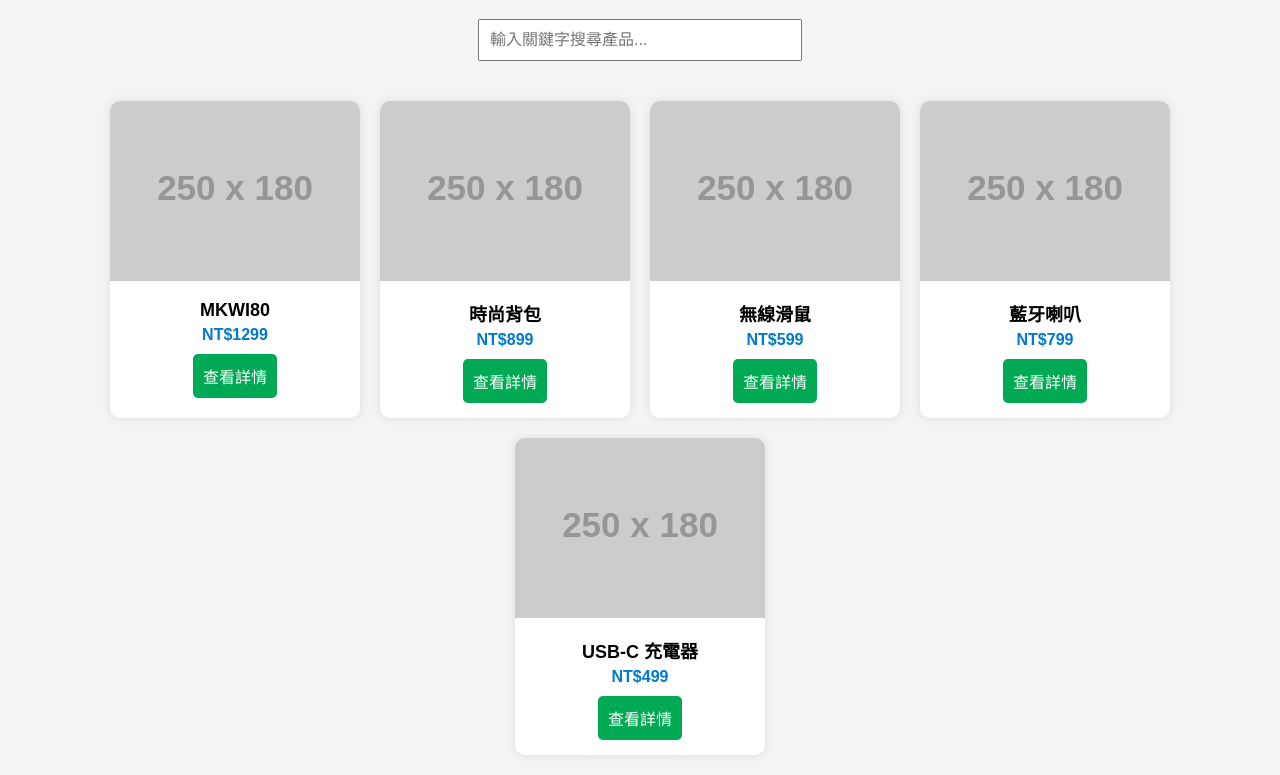
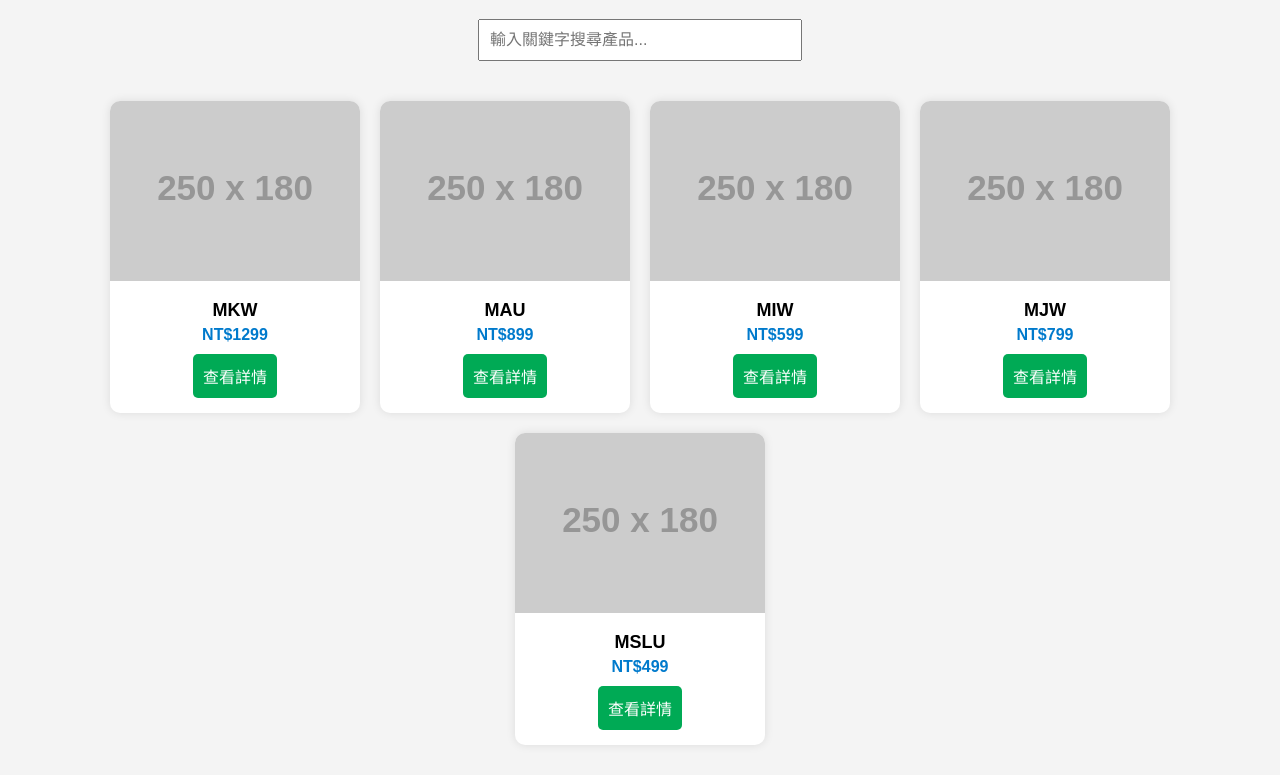
Before and after one commit to Junglong-demo/MinMAX-TEST, a plain HTML site: page index.html in a window 1280 px wide. Shown: the part 110-885 px from the top of the page. Drawn offline with Linux system fonts and the light colour scheme; placeholder pictures from the web are drawn by us.

Commit message:
Update index.html

```diff
--- a/index.html
+++ b/index.html
@@ -71,11 +71,11 @@
 
 <script>
   const products = [
-    { id: 0, name: "MKWI80", price: 1299, desc: "輸出電壓:24V，輸入電壓48V。", img: "https://via.placeholder.com/250x180?text=MKW" },
-    { id: 1, name: "時尚背包", price: 899, desc: "輕量防水設計，適合日常通勤與旅遊。", img: "https://via.placeholder.com/250x180?text=背包" },
-    { id: 2, name: "無線滑鼠", price: 599, desc: "人體工學設計，支援多平台連線。", img: "https://via.placeholder.com/250x180?text=滑鼠" },
-    { id: 3, name: "藍牙喇叭", price: 799, desc: "高保真音效，戶外室內皆適用。", img: "https://via.placeholder.com/250x180?text=喇叭" },
-    { id: 4, name: "USB-C 充電器", price: 499, desc: "快速充電技術，支援筆電與手機雙用。", img: "https://via.placeholder.com/250x180?text=充電器" }
+    { id: 0, name: "MKW", price: 1299, desc: "輸出電壓:24V，輸入電壓48V。", img: "https://via.placeholder.com/250x180?text=MKW" },
+    { id: 1, name: "MAU", price: 899, desc: "輕量防水設計，適合日常通勤與旅遊。", img: "https://via.placeholder.com/250x180?text=背包" },
+    { id: 2, name: "MIW", price: 599, desc: "人體工學設計，支援多平台連線。", img: "https://via.placeholder.com/250x180?text=滑鼠" },
+    { id: 3, name: "MJW", price: 799, desc: "高保真音效，戶外室內皆適用。", img: "https://via.placeholder.com/250x180?text=喇叭" },
+    { id: 4, name: "MSLU", price: 499, desc: "快速充電技術，支援筆電與手機雙用。", img: "https://via.placeholder.com/250x180?text=充電器" }
   ];
 
   const container = document.getElementById('productContainer');
```
